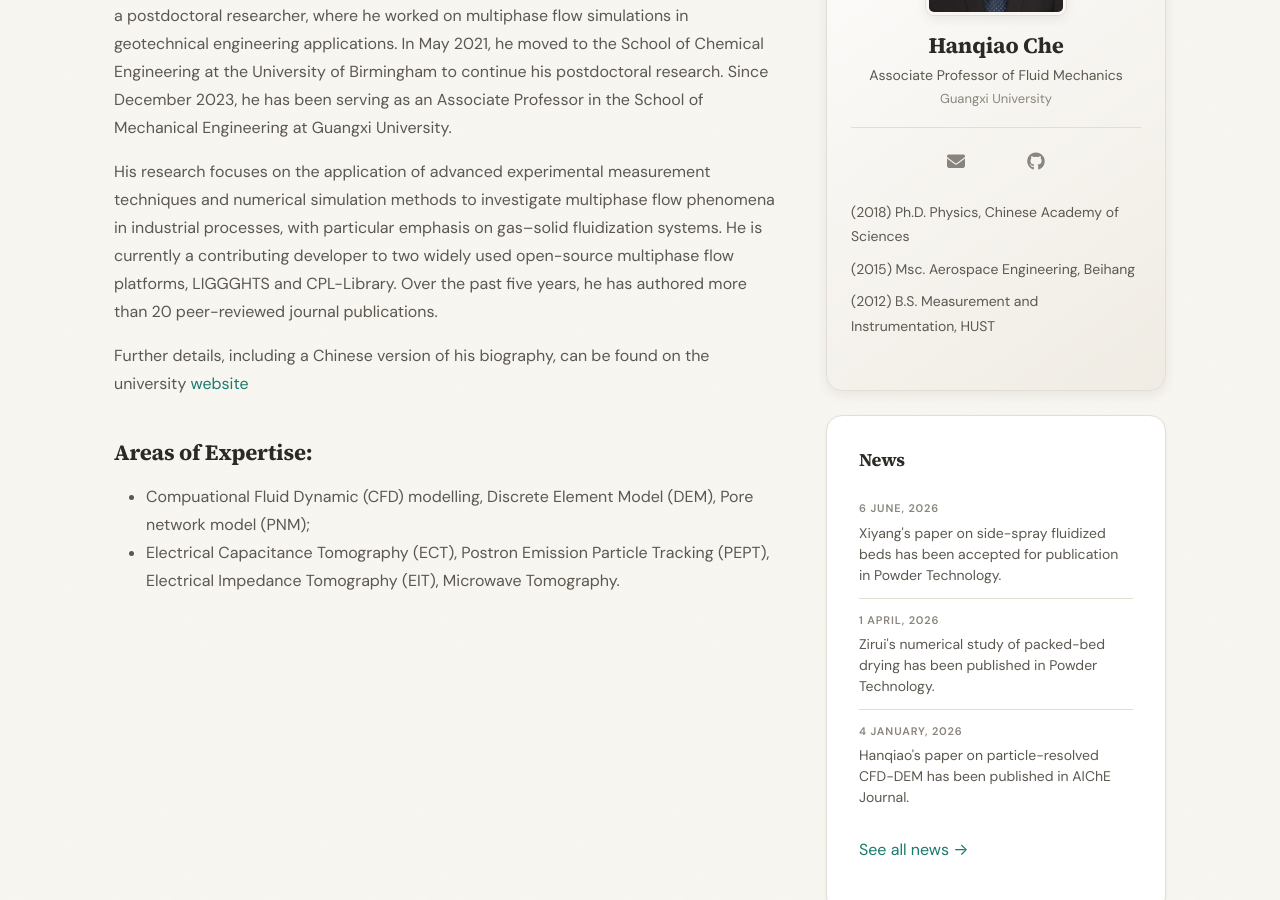
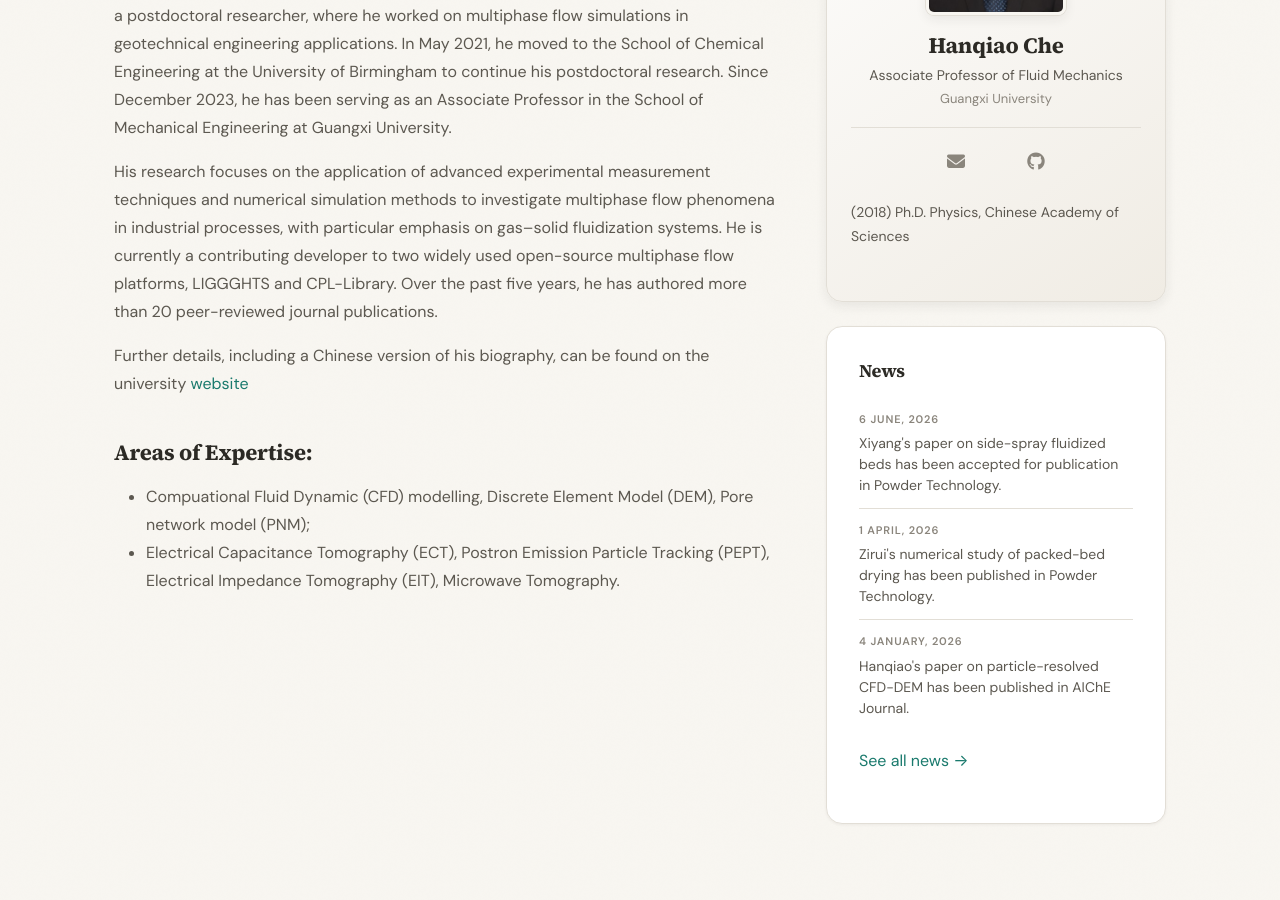
Before and after one commit to HQChe/hqche.github.io, a Jekyll site: the page built from _pages/home.md, in a window 1280 px wide and 900 px high, scrolled down 322 px. Built offline with Jekyll 4.4.1, drawn with Linux system fonts in a browser that asks for light colours; a style sheet for code colours, icons or effects is not loaded.

Commit message:
Update pi.yml

```diff
--- a/_data/pi.yml
+++ b/_data/pi.yml
@@ -8,5 +8,5 @@
     - "(1939) B.S. Physics, Massachusetts Institute of Technology"
   educationshort:
     - "(2018) Ph.D. Physics, Chinese Academy of Sciences"
-    - "(2015) Msc. Aerospace Engineering, Beihang"
-    - "(2012) B.S. Measurement and Instrumentation, HUST"
+    # - "(2015) Msc. Aerospace Engineering, Beihang"
+    # - "(2012) B.S. Measurement and Instrumentation, HUST"
```
